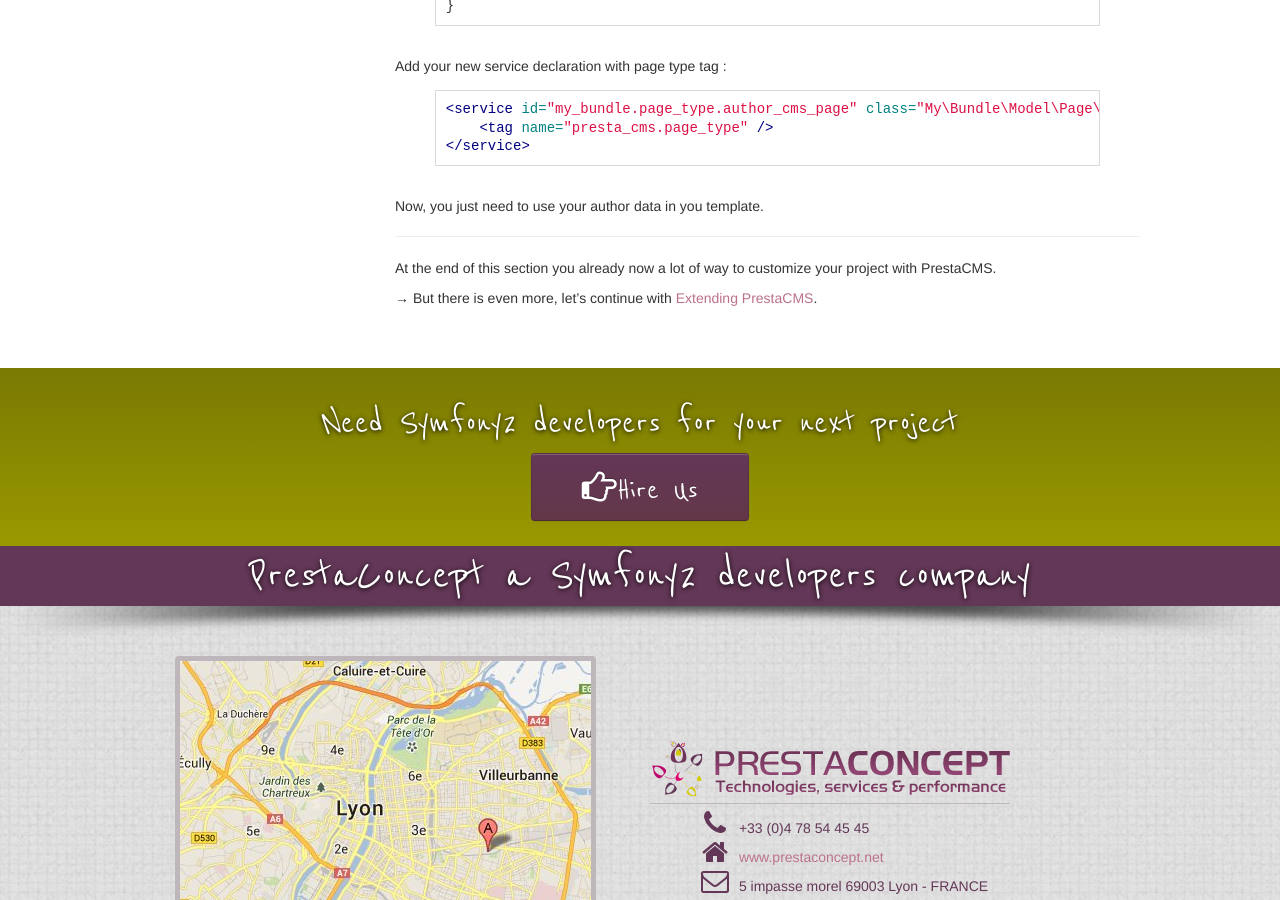
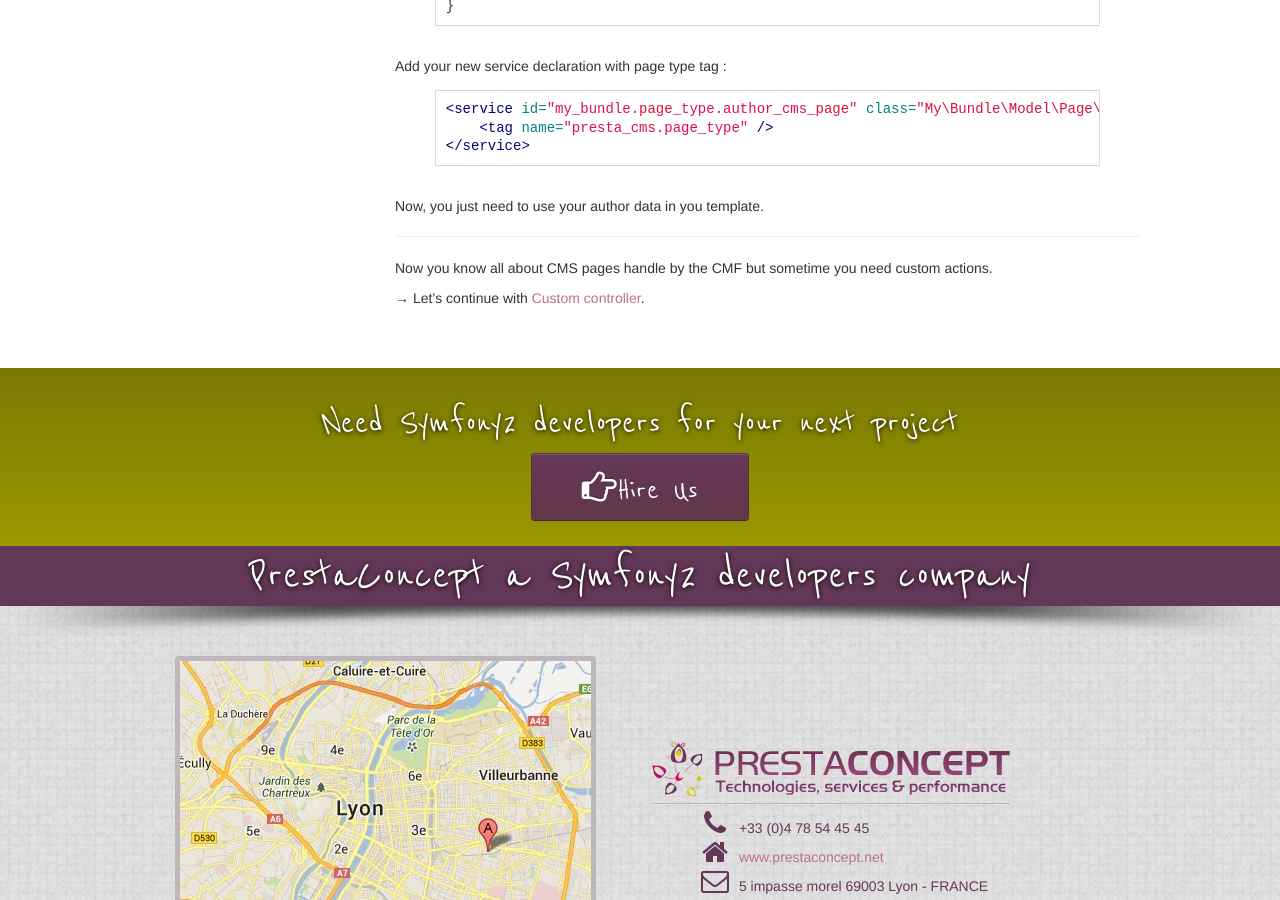
Before and after one commit to mooahmad/prestaconcept.github.io, a Jekyll site: the page built from presta-cms-core/developer-guide/page.md, in a window 1280 px wide and 900 px high, scrolled down 2299 px. Built offline with Jekyll 4.4.1, drawn with Linux system fonts in a browser that asks for light colours.

Commit message:
Documentation for prestaconcept/PrestaCMSCoreBundle#133

```diff
--- a/_layouts/presta-cms-core-developer-guide.html
+++ b/_layouts/presta-cms-core-developer-guide.html
@@ -8,6 +8,7 @@
     - { link: "models.html", title: "Working with models" }
     - { link: "fixtures.html", title: "Fixtures" }
     - { link: "page.html", title: "Page types" }
+    - { link: "custom-controller.html", title: "Custom controller" }
     - { link: "extending.html", title: "Extending PrestaCMS" }
     - { link: "docs.html", title: "Useful documentation" }
 ---
--- a/presta-cms-core/developer-guide/page.md
+++ b/presta-cms-core/developer-guide/page.md
@@ -126,9 +126,9 @@
 Now, you just need to use your author data in you template.
 
 ---
-At the end of this section you already now a lot of way to customize your project with PrestaCMS.
+Now you know all about CMS pages handle by the CMF but sometime you need custom actions.
 
-&rarr; But there is even more, let's continue with [Extending PrestaCMS][2].
+&rarr; Let's continue with [Custom controller][2].
 
 [1]: https://github.com/prestaconcept/PrestaCMSCoreBundle/blob/master/Model/Page/PageTypeInterface.php
-[2]: /presta-cms-core/developer-guide/extending.html#content
+[2]: /presta-cms-core/developer-guide/custom-controller.html#content
```
Also changed, not shown: presta-cms-core/developer-guide/custom-controller.md (added, +40 -0 lines).
